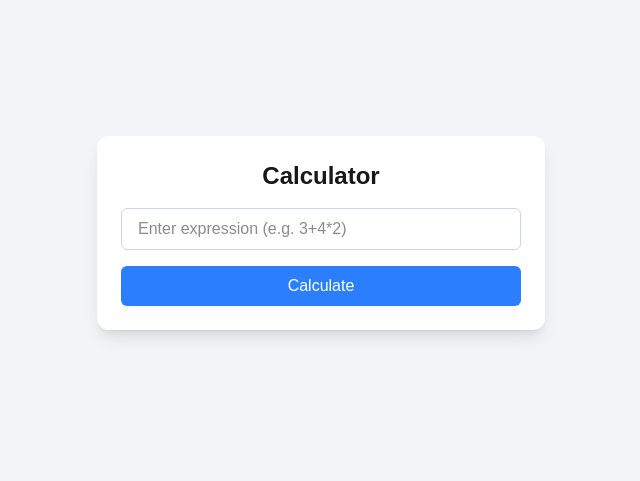
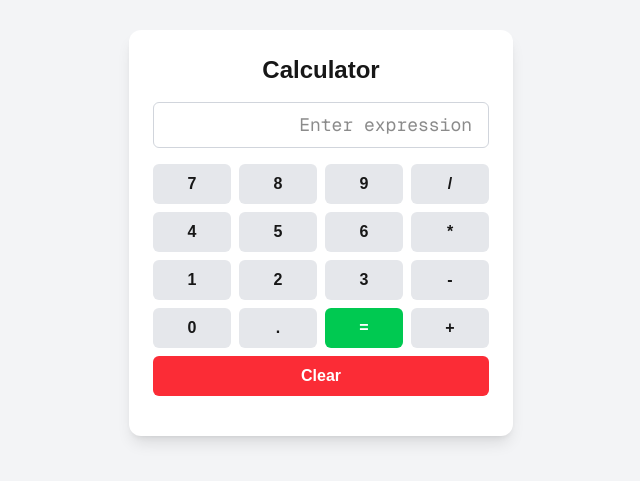
Before and after one commit to temple-lions/calulater_python, a Next.js app in the folder calculator-frontend/: page / in a window 1280 px wide. Shown: the part 167-648 px from the top of the page, without its empty margins (319-959 px from the left). Built offline with nearby package versions, Linux system fonts and the light colour scheme.

Commit message:
update ui

```diff
--- /dev/null
+++ b/calculator-frontend/src/app/components/CalculatorButton.tsx
@@ -0,0 +1,60 @@
+type Props = {
+  onButtonClick: (value: string) => void;
+  onCalculate: () => void;
+  onClear: () => void;
+};
+
+export default function CalculatorButtons({
+  onButtonClick,
+  onCalculate,
+  onClear,
+}: Props) {
+  const buttons = [
+    "7",
+    "8",
+    "9",
+    "/",
+    "4",
+    "5",
+    "6",
+    "*",
+    "1",
+    "2",
+    "3",
+    "-",
+    "0",
+    ".",
+    "=",
+    "+",
+  ];
+
+  return (
+    <div className="grid grid-cols-4 gap-2 mb-4">
+      {buttons.map((btn) =>
+        btn === "=" ? (
+          <button
+            key={btn}
+            onClick={onCalculate}
+            className="col-span-1 bg-green-500 text-white py-2 rounded-md hover:bg-green-600 font-bold"
+          >
+            {btn}
+          </button>
+        ) : (
+          <button
+            key={btn}
+            onClick={() => onButtonClick(btn)}
+            className="col-span-1 bg-gray-200 py-2 rounded-md hover:bg-gray-300 font-bold"
+          >
+            {btn}
+          </button>
+        )
+      )}
+      <button
+        onClick={onClear}
+        className="col-span-4 bg-red-500 text-white py-2 rounded-md hover:bg-red-600 font-bold"
+      >
+        Clear
+      </button>
+    </div>
+  );
+}
--- /dev/null
+++ b/calculator-frontend/src/app/components/CalculatorDiplay.tsx
@@ -0,0 +1,16 @@
+type Props = {
+  expression: string;
+  onChange: (e: React.ChangeEvent<HTMLInputElement>) => void;
+};
+
+export default function CalculatorDisplay({ expression, onChange }: Props) {
+  return (
+    <input
+      type="text"
+      value={expression}
+      onChange={onChange}
+      placeholder="Enter expression"
+      className="w-full px-4 py-2 border border-gray-300 rounded-md mb-4 text-right font-mono text-lg"
+    />
+  );
+}
--- /dev/null
+++ b/calculator-frontend/src/app/components/CalculatorResult.tsx
@@ -0,0 +1,17 @@
+type Props = {
+  result: string | null;
+  error: string | null;
+};
+
+export default function CalculatorResult({ result, error }: Props) {
+  return (
+    <>
+      {result !== null && (
+        <div className="text-green-600 font-semibold text-center">
+          Result: {result}
+        </div>
+      )}
+      {error && <div className="text-red-500 text-center">Error: {error}</div>}
+    </>
+  );
+}
--- a/calculator-frontend/src/app/page.tsx
+++ b/calculator-frontend/src/app/page.tsx
@@ -1,6 +1,9 @@
 "use client";
 
 import { useState } from "react";
+import CalculatorDisplay from "./components/CalculatorDiplay";
+import CalculatorButtons from "./components/CalculatorButton";
+import CalculatorResult from "./components/CalculatorResult";
 
 export default function Home() {
   const [expression, setExpression] = useState("");
@@ -28,40 +31,44 @@ export default function Home() {
       if (!res.ok) {
         setError(data.detail || "Something went wrong.");
       } else {
-        setResult(data.result);
+        if (data.error) {
+          setError(data.error);
+        } else {
+          setResult(data.result.toString());
+        }
       }
-    } catch (err) {
+    } catch {
       setError("Failed to connect to backend.");
     }
   };
 
+  const handleButtonClick = (value: string) => {
+    setExpression((prev) => prev + value);
+  };
+
+  const handleClear = () => {
+    setExpression("");
+    setResult(null);
+    setError(null);
+  };
+
   return (
-    <main className="min-h-screen flex flex-col items-center justify-center bg-gray-100 px-4">
-      <div className="bg-white rounded-xl shadow-lg p-6 max-w-md w-full">
+    <main className="min-h-screen flex items-center justify-center bg-gray-100 px-4">
+      <div className="bg-white rounded-xl shadow-lg p-6 w-full max-w-sm">
         <h1 className="text-2xl font-bold mb-4 text-center">Calculator</h1>
 
-        <input
-          type="text"
-          value={expression}
+        <CalculatorDisplay
+          expression={expression}
           onChange={(e) => setExpression(e.target.value)}
-          placeholder="Enter expression (e.g. 3+4*2)"
-          className="w-full px-4 py-2 border border-gray-300 rounded-md mb-4"
         />
 
-        <button
-          onClick={handleCalculate}
-          className="w-full bg-blue-500 text-white px-4 py-2 rounded-md hover:bg-blue-600 transition"
-        >
-          Calculate
-        </button>
+        <CalculatorButtons
+          onButtonClick={handleButtonClick}
+          onCalculate={handleCalculate}
+          onClear={handleClear}
+        />
 
-        {result !== null && (
-          <div className="mt-4 text-green-600 font-semibold">
-            Result: {result}
-          </div>
-        )}
-
-        {error && <div className="mt-4 text-red-500">Error: {error}</div>}
+        <CalculatorResult result={result} error={error} />
       </div>
     </main>
   );
```
Also changed, not shown: 1 other file (tests, documents, lock files or other folders).
